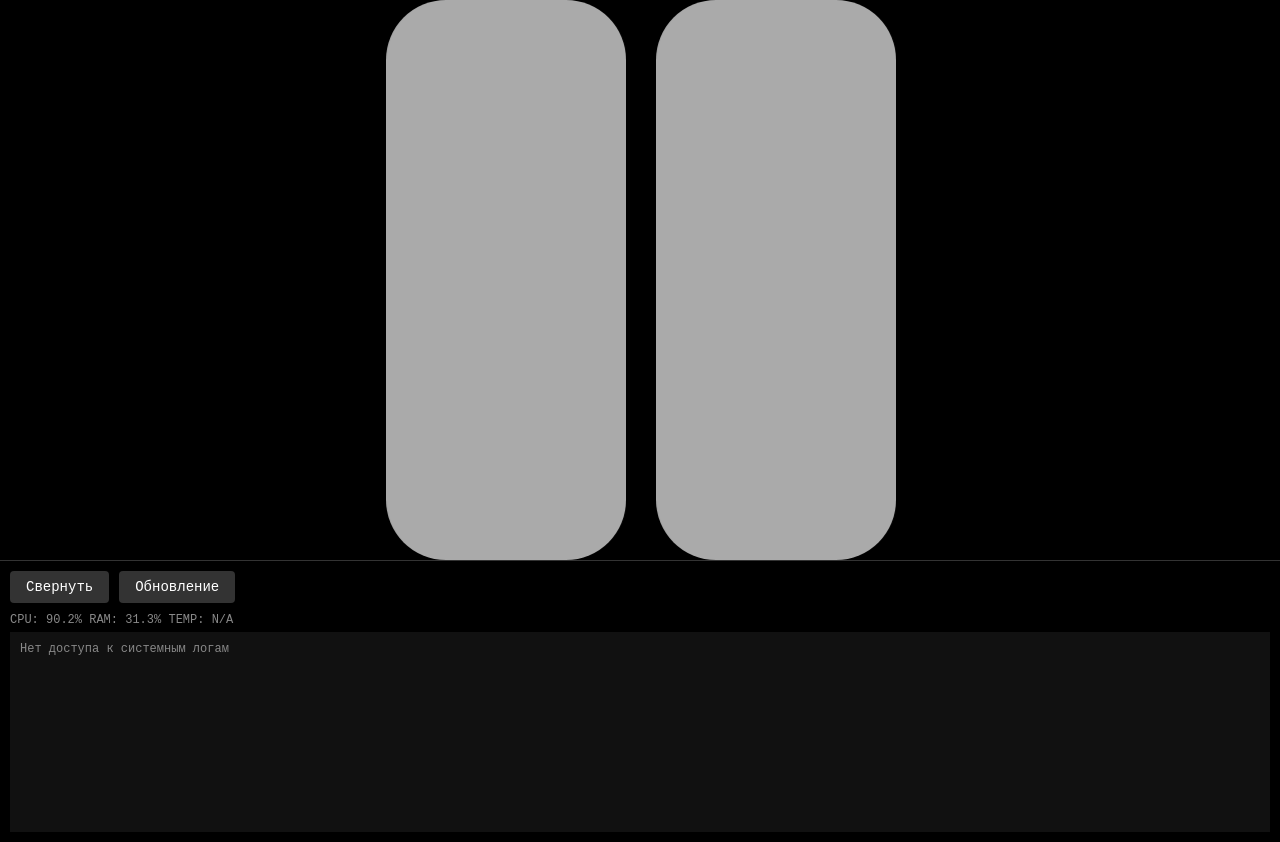
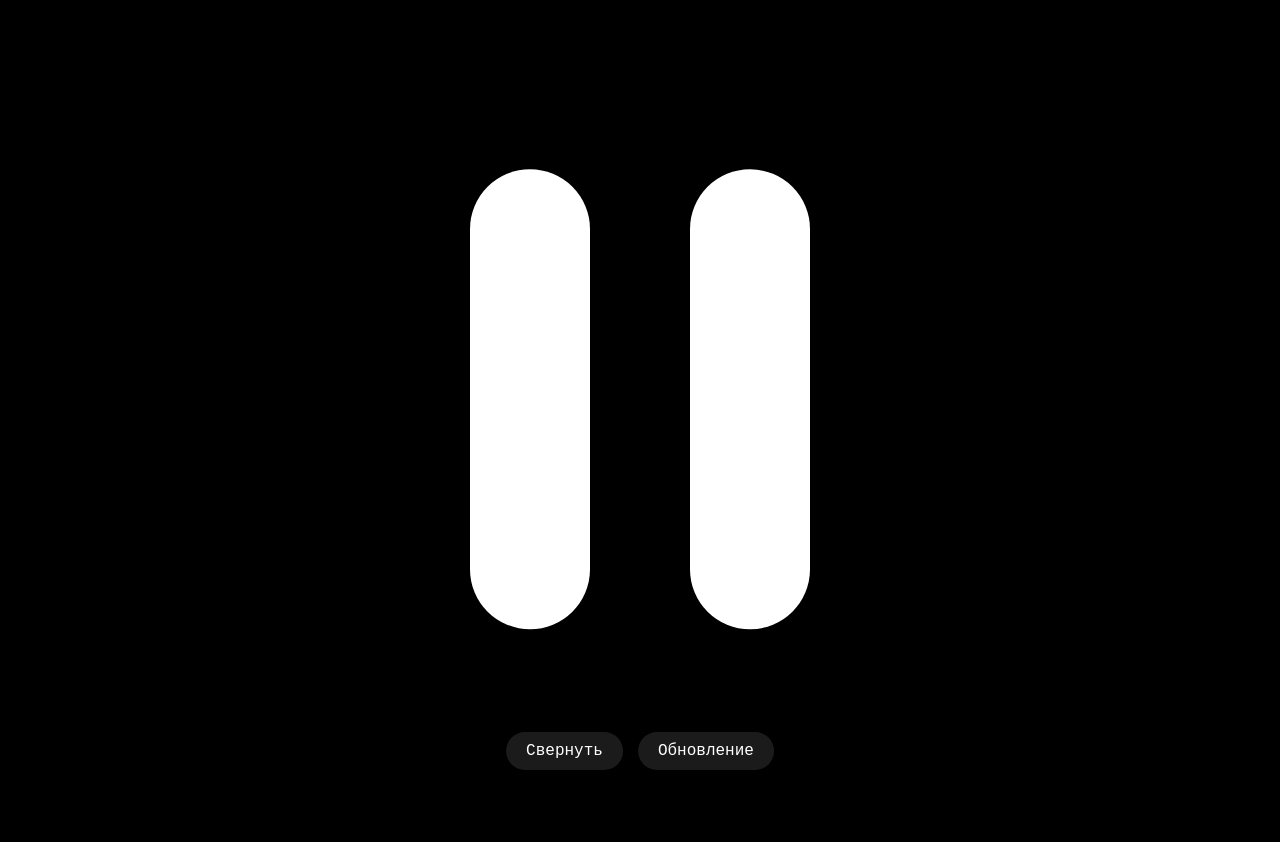
Before and after one commit to Blue-Kod/R2, a Flask app: page / in a window 1280 px wide. After the commit the page ends 770 px from the top, so only its background shows below. Run offline with Flask 2, Linux system fonts and the light colour scheme.

Commit message:
Update screen.html

```diff
--- a/templates/screen.html
+++ b/templates/screen.html
@@ -3,7 +3,7 @@
 <head>
     <meta charset="UTF-8">
     <meta name="viewport" content="width=device-width, initial-scale=1.0">
-    <title>Chill Monitor</title>
+    <title>R2</title>
     <style>
         * {
             margin: 0;
@@ -13,87 +13,117 @@
         }
         body {
             background-color: black;
-            color: #888;
+            color: #ccc;
             font-family: 'Courier New', monospace;
             height: 100vh;
-            display: flex;
-            flex-direction: column;
+            width: 100vw;
             overflow: hidden;
+            position: relative;
         }
-        /* Контейнер глаз */
+        /* Контейнер глаз – выше логов */
         .eyes-container {
-            flex: 1;
+            position: absolute;
+            top: 0;
+            left: 0;
+            width: 100%;
+            height: 100%;
             display: flex;
             justify-content: center;
             align-items: center;
-            gap: 30px;
+            gap: 100px;
             background: black;
+            z-index: 10;
         }
-        /* Глаз */
+        /* Глаз – тонкий, белый */
         .eye {
-            width: 240px;
-            height: 560px;
-            background-color: #aaa;
+            width: 120px;
+            height: 460px;
+            background-color: #fff;
             border-radius: 60px;
-            transition: background-color 0.1s ease;
-            animation: shake 1s infinite ease-in-out;
+            transition: transform 0.1s ease; /* для моргания */
+            transform-origin: center center;
         }
-        /* Анимация дрожания */
-        @keyframes shake {
-            0% { transform: translateX(0); }
-            25% { transform: translateX(-2px); }
-            50% { transform: translateX(2px); }
-            75% { transform: translateX(-1px); }
-            100% { transform: translateX(0); }
+        /* Моргание – сжатие по высоте */
+        .eye.blink {
+            transform: scaleY(0.1);
         }
-        /* Состояние моргания (закрытый глаз) */
-        .eye.blink {
-            background-color: #222;
+        /* Логи на фоне – без фона, текст прямо поверх глаз (ниже по z-index) */
+        .logs-overlay {
+            position: absolute;
+            top: 0;
+            left: 0;
+            width: 100%;
+            height: 100%;
+            z-index: 5;
+            pointer-events: none;
+            display: flex;
+            flex-direction: column;
+            justify-content: flex-start;
+            align-items: flex-start;
+            padding: 40px;
         }
-        /* Нижняя панель */
-        .bottom-panel {
-            background: black;
-            padding: 10px;
-            border-top: 1px solid #333;
+        .metrics {
+            color: #fff;
+            font-size: 14px;
+            margin-bottom: 20px;
+            text-shadow: 0 0 5px black;
+            pointer-events: none;
         }
-        .buttons {
-            display: flex;
-            gap: 10px;
-            margin-bottom: 10px;
+        .logs {
+            color: #fff;
+            font-size: 10px;
+            line-height: 1.4;
+            max-height: 60%;
+            overflow-y: auto;
+            width: 100%;
+            pointer-events: auto;
+            padding-right: 10px;
+            scrollbar-width: thin;
+            scrollbar-color: #444 #111;
+            text-shadow: 0 0 3px black;
         }
-        button {
-            background: #333;
-            color: white;
-            border: none;
-            padding: 8px 16px;
-            font-size: 14px;
+        .logs::-webkit-scrollbar {
+            width: 8px;
+        }
+        .logs::-webkit-scrollbar-track {
+            background: #111;
+        }
+        .logs::-webkit-scrollbar-thumb {
+            background: #444;
             border-radius: 4px;
-            cursor: pointer;
-            font-family: inherit;
         }
-        button:hover {
-            background: #555;
-        }
-        button:disabled {
-            background: #222;
-            color: #666;
-            cursor: not-allowed;
-        }
-        /* Логи */
-        .logs {
-            background: #111;
-            padding: 10px;
-            height: 200px;
-            overflow-y: auto;
-            font-size: 9pt;
-            border: none;
+        .logs div {
             white-space: pre-wrap;
             word-wrap: break-word;
         }
-        .metrics {
-            color: #888;
-            margin-bottom: 5px;
-            font-size: 12px;
+        /* Кнопки */
+        .buttons {
+            position: absolute;
+            bottom: 30px;
+            left: 50%;
+            transform: translateX(-50%);
+            display: flex;
+            gap: 15px;
+            z-index: 20;
+        }
+        button {
+            background: rgba(30, 30, 30, 0.9);
+            color: white;
+            border: none;
+            padding: 10px 20px;
+            font-size: 16px;
+            border-radius: 30px;
+            cursor: pointer;
+            font-family: inherit;
+            box-shadow: 0 2px 8px rgba(0,0,0,0.5);
+            transition: background 0.2s;
+        }
+        button:hover {
+            background: rgba(80, 80, 80, 0.9);
+        }
+        button:disabled {
+            opacity: 0.5;
+            cursor: not-allowed;
         }
     </style>
 </head>
@@ -103,13 +133,14 @@
         <div class="eye" id="rightEye"></div>
     </div>
 
-    <div class="bottom-panel">
-        <div class="buttons">
-            <button id="minimizeBtn">Свернуть</button>
-            <button id="updateBtn">Обновление</button>
-        </div>
+    <div class="logs-overlay">
         <div class="metrics" id="metrics"></div>
         <div class="logs" id="logs"></div>
+    </div>
+
+    <div class="buttons">
+        <button id="minimizeBtn">Свернуть</button>
+        <button id="updateBtn">Обновление</button>
     </div>
 
     <script>
@@ -120,7 +151,7 @@
         const metricsDiv = document.getElementById('metrics');
         const logsDiv = document.getElementById('logs');
 
-        // Моргание случайное
+        // --- Моргание (меняет высоту) ---
         function blink() {
             if (leftEye.classList.contains('blink')) return;
             leftEye.classList.add('blink');
@@ -138,30 +169,49 @@
         }
         scheduleBlink();
 
-        // Обновление метрик и логов
+        // --- Постоянное слабое дрожание ---
+        function randomShake() {
+            // случайное смещение от -3 до 3 пикселей по X и Y
+            const x = (Math.random() * 6 - 3).toFixed(1);
+            const y = (Math.random() * 6 - 3).toFixed(1);
+            const transform = `translate(${x}px, ${y}px)`;
+            leftEye.style.transform = transform;
+            rightEye.style.transform = transform;
+        }
+        // Запускаем интервал каждые 100 мс для непрерывной тряски
+        setInterval(randomShake, 500);
+
+        // --- Обновление данных ---
         async function fetchData() {
             try {
                 const response = await fetch('/api/data');
                 const data = await response.json();
                 metricsDiv.textContent = `CPU: ${data.cpu}%  RAM: ${data.ram}%  TEMP: ${data.temp}`;
-                logsDiv.textContent = data.logs.join('\n');
-                // Прокрутка вниз
+                logsDiv.innerHTML = data.logs.map(line => `<div>${escapeHtml(line)}</div>`).join('');
                 logsDiv.scrollTop = logsDiv.scrollHeight;
             } catch (e) {
                 console.error('Ошибка получения данных:', e);
             }
         }
+
+        function escapeHtml(unsafe) {
+            return unsafe.replace(/[&<>"]/g, function(m) {
+                if(m === '&') return '&amp;';
+                if(m === '<') return '&lt;';
+                if(m === '>') return '&gt;';
+                if(m === '"') return '&quot;';
+                return m;
+            });
+        }
+
         fetchData();
         setInterval(fetchData, 2000);
 
-        // Кнопка свернуть (не работает в полноэкранном браузере без API)
+        // --- Кнопки ---
         minimizeBtn.addEventListener('click', () => {
-            // В Chromium в kiosk-режиме нельзя свернуть окно программно.
-            // Можно попробовать отправить Alt+F9 или что-то, но лучше просто игнорировать.
             alert('Используйте клавишу Esc для выхода из полноэкранного режима');
         });
 
-        // Кнопка обновления
         updateBtn.addEventListener('click', async () => {
             updateBtn.disabled = true;
             updateBtn.textContent = 'Обновляется...';
@@ -169,7 +219,6 @@
                 const response = await fetch('/api/update', { method: 'POST' });
                 const result = await response.json();
                 if (result.status === 'ok') {
-                    // Через некоторое время вернём кнопку
                     setTimeout(() => {
                         updateBtn.disabled = false;
                         updateBtn.textContent = 'Обновление';
@@ -186,10 +235,9 @@
             }
         });
 
-        // Выход по Esc (если окно не в kiosk, но в обычном режиме)
+        // Выход по Esc
         document.addEventListener('keydown', (e) => {
             if (e.key === 'Escape') {
-                // Попытка выйти из полноэкранного режима (работает не во всех браузерах)
                 if (document.exitFullscreen) {
                     document.exitFullscreen();
                 }
```
